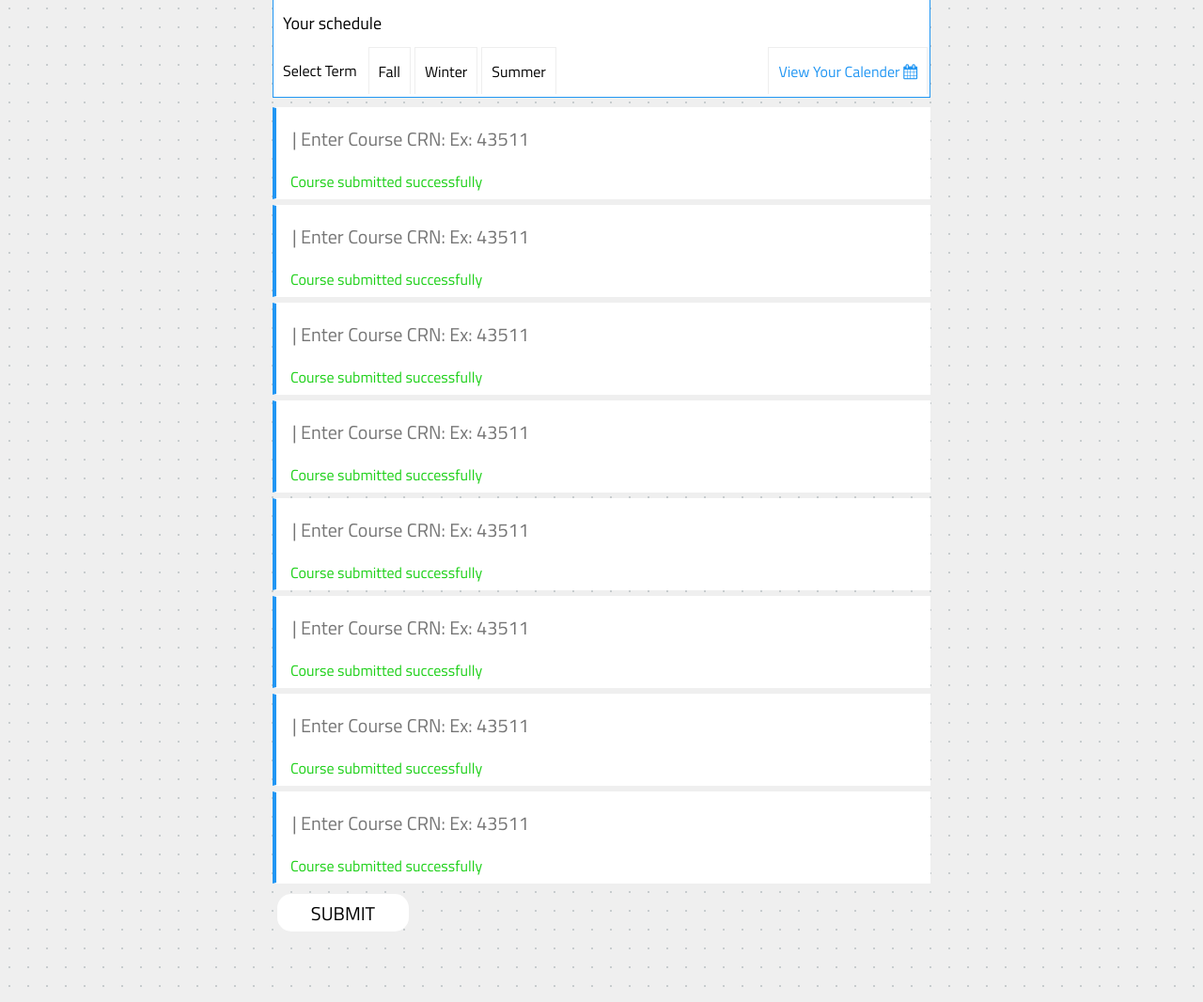
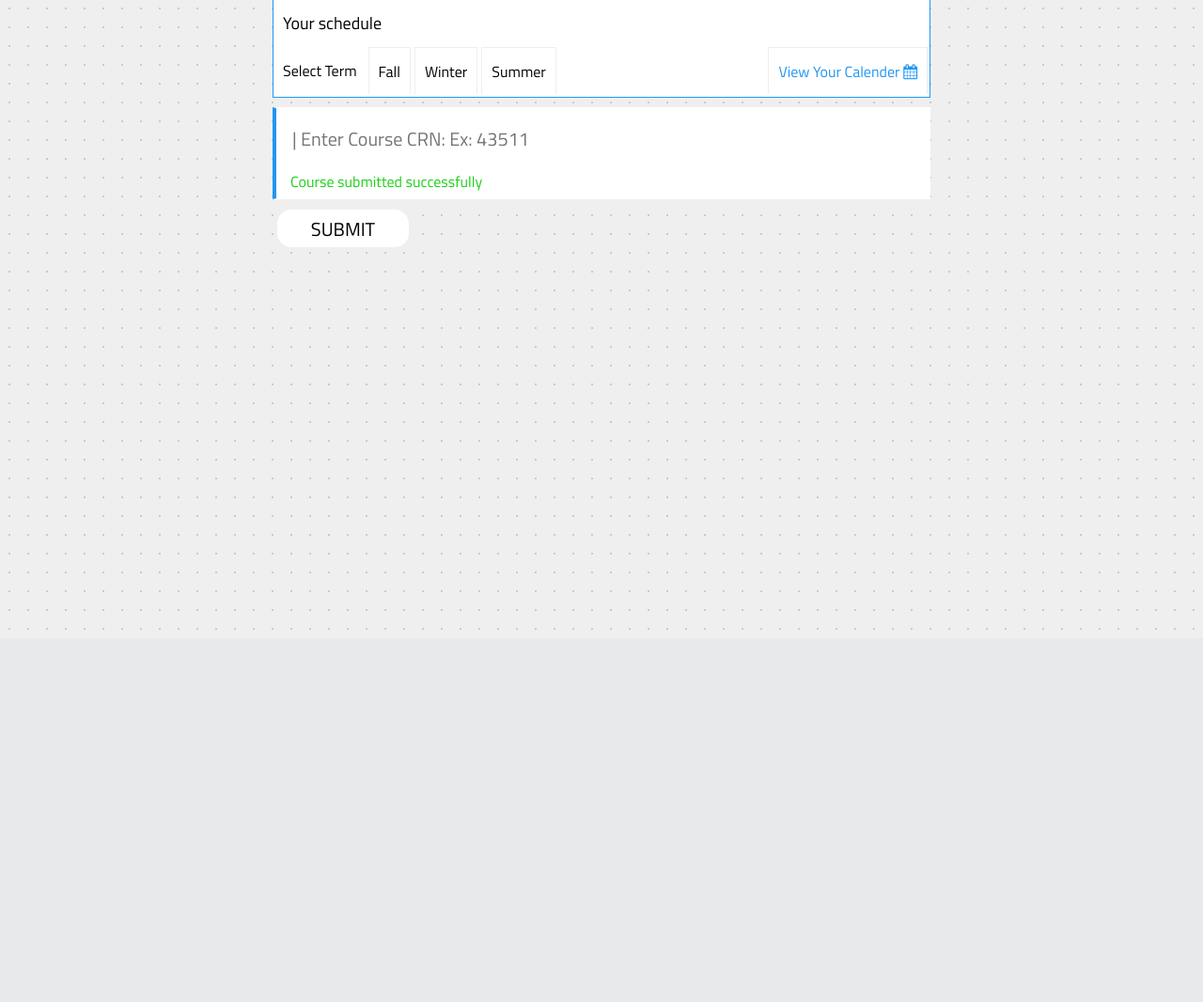
Before and after one commit to ma-he-sh/UOITConnect_webapp, a PHP site: page /user_schedule.php in a window 1280 px wide. Shown: the part 121-1187 px from the top of the page at 94% size. After the commit the page ends 791 px from the top, so only its background shows below. Run offline with PHP 8.4, Linux system fonts and the light colour scheme; a user stored in the database is signed in; data comes from the database, SQL or seed files in the repository.

Commit message:
fixed bugs

```diff
--- a/user_schedule.php
+++ b/user_schedule.php
@@ -56,76 +56,25 @@
                 <form action="assets/php/addcourse.php" method="post">
                     <div class="dash-sch-insert-card transition">
                         <div class="dash-flex-input-container">
-                            <input type="number" class="dash-sch-input-txt" placeholder="| Enter Course CRN: Ex: 43511" name="course-id1">
+                            <input type="number" class="dash-sch-input-txt" placeholder="| Enter Course CRN: Ex: 43511" name="course-id">
                         </div>
                         <div class="dash-sch-header-wrapper">
                             <green-txt>Course submitted successfully</green-txt>
                         </div>
                     </div>
-                    <div class="dash-sch-insert-card transition">
-                        <div class="dash-flex-input-container">
-                            <input type="number" class="dash-sch-input-txt" placeholder="| Enter Course CRN: Ex: 43511" name="course-id2">
-                        </div>
-                        <div class="dash-sch-header-wrapper">
-                            <green-txt>Course submitted successfully</green-txt>
-                        </div>
-                    </div>
-                    <div class="dash-sch-insert-card transition">
-                        <div class="dash-flex-input-container">
-                            <input type="number" class="dash-sch-input-txt" placeholder="| Enter Course CRN: Ex: 43511" name="course-id3">
-                        </div>
-                        <div class="dash-sch-header-wrapper">
-                            <green-txt>Course submitted successfully</green-txt>
-                        </div>
-                    </div>
-                    <div class="dash-sch-insert-card transition">
-                        <div class="dash-flex-input-container">
-                            <input type="number" class="dash-sch-input-txt" placeholder="| Enter Course CRN: Ex: 43511" name="course-id4">
-                        </div>
-                        <div class="dash-sch-header-wrapper">
-                            <green-txt>Course submitted successfully</green-txt>
-                        </div>
-                    </div>
-                    <div class="dash-sch-insert-card transition">
-                        <div class="dash-flex-input-container">
-                            <input type="number" class="dash-sch-input-txt" placeholder="| Enter Course CRN: Ex: 43511" name="course-id5">
-                        </div>
-                        <div class="dash-sch-header-wrapper">
-                            <green-txt>Course submitted successfully</green-txt>
-                        </div>
-                    </div>
-                    <div class="dash-sch-insert-card transition">
-                        <div class="dash-flex-input-container">
-                            <input type="number" class="dash-sch-input-txt" placeholder="| Enter Course CRN: Ex: 43511" name="course-id6">
-                        </div>
-                        <div class="dash-sch-header-wrapper">
-                            <green-txt>Course submitted successfully</green-txt>
-                        </div>
-                    </div>
-                    <div class="dash-sch-insert-card transition">
-                        <div class="dash-flex-input-container">
-                            <input type="number" class="dash-sch-input-txt" placeholder="| Enter Course CRN: Ex: 43511" name="course-id7">
-                        </div>
-                        <div class="dash-sch-header-wrapper">
-                            <green-txt>Course submitted successfully</green-txt>
-                        </div>
-                    </div>
-                    <div class="dash-sch-insert-card transition">
-                        <div class="dash-flex-input-container">
-                            <input type="number" class="dash-sch-input-txt" placeholder="| Enter Course CRN: Ex: 43511" name="course-id8">
-                        </div>
-                        <div class="dash-sch-header-wrapper">
-                            <green-txt>Course submitted successfully</green-txt>
-                        </div>
-                    </div>
-
                     <div class="dash-course-add-wrap">
                         <button type="submit" name="courseSubmit" class="dash-submit-btn-wrap transition">SUBMIT</button>
                     </div>
                 </form>
             </div>
             <div class="dash-course-add-wrap">
+                    <?php
 
+                        #sql2 = "SELECT *
+                                #FROM   ";
+
+
+                    ?>
             </div>
 
     </body>
```
Also changed, not shown: assets/php/addcourse.php (+52 -6 lines).
